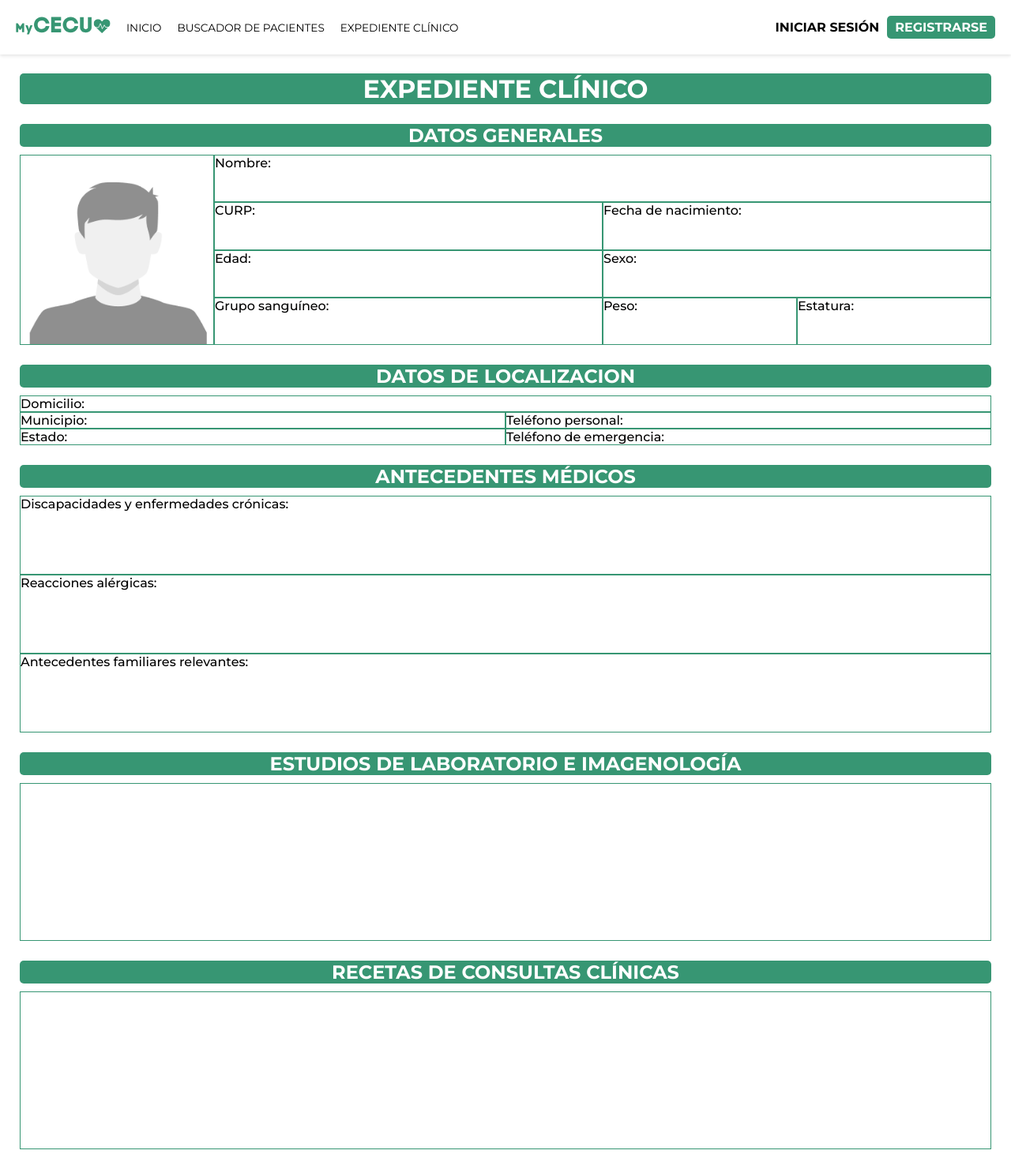
After one commit to carlosmedina03/Proyecto_MyCECU, a PHP site: page /html/expediente-clinico.html in a window 1280 px wide. The commit adds this page. Shown: the whole page at 79% size. Run offline with PHP 8.4, Linux system fonts and the light colour scheme.

Commit message:
Se agrego la pagina web de expediente clinico

```diff
--- a/MyCECU/frontend/css/estilos-consulta.css
+++ b/MyCECU/frontend/css/estilos-consulta.css
@@ -4,7 +4,7 @@ body {
 
 h1 {
     display: block;
-    margin: 50px auto 20px auto;
+    margin: 90px auto 20px auto;
     font-size: 32px;
     font-weight: bold;
     text-align: center;
@@ -41,7 +41,7 @@ form {
 
 .consulta-numero {
     font-size: 14px;
-    color: #666;
+    color: #555555;
 }
 
 label {
@@ -62,7 +62,7 @@ input, textarea {
 
 input[readonly] {
     background-color: #e0e0e0;
-    color: #555;
+    color: #555555;
     cursor: not-allowed;
 }
 
--- /dev/null
+++ b/MyCECU/frontend/css/estilos-expediente.css
@@ -0,0 +1,161 @@
+/*
+* {
+    outline: 1px solid red;
+}
+*/
+
+main {
+    display: flex;
+    flex-direction: column;
+    gap: 25px;
+    padding: 25px;
+
+}
+
+section{
+    display: flex;
+    flex-direction: column;
+    gap: 10px;
+}
+
+h1, h2 {
+    background-color: #379673;
+    color: #FFFFFF;
+    text-align: center;
+    border-radius: 5px;
+}
+
+h1 {
+    font-size: 2rem;
+}
+
+h2 {
+    font-size: 1.5rem;
+}
+
+.datos-generales {
+    display: grid;
+    grid-template-columns: repeat(5, 1fr);
+    grid-template-rows: repeat(4, 1fr);
+    grid-column-gap: 0px;
+    grid-row-gap: 0px;
+
+}
+
+.foto-perfil > img{
+    width: 100%;
+    height: 100%;
+    object-fit: cover;
+    display: block;
+}
+
+.datos-generales > div {
+    border: 1px solid #379673;
+}
+
+div > p:first-child {
+    font-weight: 500;
+}
+
+.foto-perfil {
+    grid-area: 1 / 1 / 5 / 2;
+}
+
+.datos-generales > div:nth-child(2) {
+    grid-area: 1 / 2 / 2 / 6;
+}
+
+.datos-generales > div:nth-child(3) {
+    grid-area: 2 / 2 / 3 / 4;
+}
+
+.datos-generales > div:nth-child(4) {
+    grid-area: 2 / 4 / 3 / 6;
+}
+
+.datos-generales > div:nth-child(5) {
+    grid-area: 3 / 2 / 4 / 4;
+}
+
+.datos-generales > div:nth-child(6) {
+    grid-area: 4 / 2 / 5 / 4;
+}
+
+.datos-generales > div:nth-child(7) {
+    grid-area: 3 / 4 / 4 / 6;
+}
+
+.datos-generales > div:nth-child(8) {
+    grid-area: 4 / 4 / 5 / 5;
+}
+
+.datos-generales > div:nth-child(9) {
+    grid-area: 4 / 5 / 5 / 6;
+}
+
+.datos-localizacion {
+    display: grid;
+    grid-template-columns: repeat(2, 1fr);
+    grid-template-rows: repeat(3, 1fr);
+    grid-column-gap: 0px;
+    grid-row-gap: 0px;
+}
+
+.datos-localizacion > div{
+    border: 1px solid #379673;
+}
+
+.datos-localizacion > div:nth-child(1) {
+    grid-area: 1 / 1 / 2 / 3;
+}
+
+.datos-localizacion > div:nth-child(2) {
+    grid-area: 2 / 1 / 3 / 2;
+}
+
+.datos-localizacion > div:nth-child(3) {
+    grid-area: 2 / 2 / 3 / 3;
+}
+
+.datos-localizacion > div:nth-child(4) {
+    grid-area: 3 / 1 / 4 / 2;
+}
+
+.datos-localizacion > div:nth-child(5) {
+    grid-area: 3 / 2 / 4 / 3;
+}
+
+.antecedentes-medicos {
+    display: grid;
+    grid-template-columns: 1;
+    grid-template-rows: repeat(3, 1fr);
+    grid-column-gap: 0px;
+    grid-row-gap: 0px;
+}
+
+.antecedentes-medicos > div{
+    border: 1px solid #379673;
+    min-height: 100px;
+}
+
+.antecedentes-medicos > div:nth-child(1) {
+    grid-area: 1 / 1 / 2 / 2;
+}
+
+.antecedentes-medicos > div:nth-child(1) {
+    grid-area: 2 / 1 / 3 / 2;
+}
+
+.antecedentes-medicos > div:nth-child(1) {
+    grid-area: 3 / 1 / 4 / 2;
+}
+
+.estudios-laboratorio{
+    border: 1px solid #379673;
+    min-height: 200px;
+}
+
+.recetas-clinicas{
+    border: 1px solid #379673;
+    min-height: 200px;
+}
--- a/MyCECU/frontend/css/estilos-globales.css
+++ b/MyCECU/frontend/css/estilos-globales.css
@@ -31,6 +31,11 @@ body {
 
 .navegacion{
   display: flex;
+  position: fixed;
+  top: 0;
+  left: 0;
+  right: 0;
+  z-index: 1000;
   flex-wrap: wrap;
   align-items: center;
   padding: 20px;
@@ -52,7 +57,7 @@ body {
 }
 
 ul > li > a{
-  font-size: 0.8rem;
+  font-size: 0.85rem;
   text-decoration: none;
   color: #000000;
 }
--- a/MyCECU/frontend/css/estilos-registro.css
+++ b/MyCECU/frontend/css/estilos-registro.css
@@ -51,6 +51,7 @@ input:focus, select:focus{
 form button[type="submit"]{
     align-self: flex-end;
     padding: 20px 35px;
+    margin-bottom: 35px;
     background-color: #379673;
     color: #FFFFFF;
     border-radius: 5px;
--- /dev/null
+++ b/MyCECU/frontend/html/expediente-clinico.html
@@ -0,0 +1,116 @@
+<!-- index.html -->
+<!DOCTYPE html>
+<html lang="es">
+<head>
+    <meta charset="UTF-8">
+    <meta name="viewport" content="width=device-width, initial-scale=1.0">
+    <title>Expediente clínico</title>
+    <link rel="stylesheet" href="../css/estilos-globales.css">
+    <link rel="stylesheet" href="../css/estilos-expediente.css">
+</head>
+<body>
+    <header>
+        <nav class="navegacion">
+            <div class="logo">
+                <img src="../assets/logo-mycecu.svg">
+            </div>
+            <ul class="menu">
+                <li><a href="../html/index.html">INICIO</a></li>
+                <li><a href="../html/buscador-pacientes.html">BUSCADOR DE PACIENTES</a></li>
+                <li><a href="../html/expediente-clinico.html">EXPEDIENTE CLÍNICO</a></li>
+            </ul>
+            <div class="acciones">
+                <a href="iniciar-sesion.html">INICIAR SESIÓN</a>
+                <a href="registro-doctor.html" class="btn-registro">REGISTRARSE</a>
+            </div>
+        </nav>
+    </header>
+    <main>
+        <h1>EXPEDIENTE CLÍNICO</h1>
+        <section>
+            <h2>DATOS GENERALES</h2>
+            <article class="datos-generales">
+                <div class="foto-perfil">
+                    <img src="../assets/placeholder-sin-foto.png">
+                </div>
+                <div>
+                    <p>Nombre: </p>
+                </div>
+                <div>
+                    <p>CURP: </p>
+                </div>
+                <div>
+                    <p>Fecha de nacimiento: </p>
+                </div>
+                <div>
+                    <p>Edad: </p>
+                </div>
+                <div>
+                    <p>Grupo sanguíneo: </p>
+                </div>
+                <div>
+                    <p>Sexo: </p>
+                </div>
+                <div>
+                    <p>Peso: </p>
+                </div>
+                <div>
+                    <p>Estatura: </p>
+                </div>
+            </article>
+        </section>
+
+        <section>
+            <h2>DATOS DE LOCALIZACION</h2>
+            <article class="datos-localizacion">
+                <div>
+                    <p>Domicilio: </p>
+                </div>
+                <div>
+                    <p>Municipio: </p>
+                </div>
+                <div>
+                    <p>Teléfono personal: </p>
+                </div>
+                <div>
+                    <p>Estado: </p>
+                </div>
+                <div>
+                    <p>Teléfono de emergencia: </p>
+                </div>
+            </article>
+        </section>
+
+        <section>
+            <h2>ANTECEDENTES MÉDICOS</h2>
+            <article class="antecedentes-medicos">
+                <div>
+                    <p>Antecedentes familiares relevantes: </p>
+                </div>
+                <div>
+                    <p>Discapacidades y enfermedades crónicas: </p>
+                </div>
+                <div>
+                    <p>Reacciones alérgicas:</p>
+                </div>
+            </article>
+        </section>
+
+        <section>
+            <h2>ESTUDIOS DE LABORATORIO E IMAGENOLOGÍA</h2>
+            <article class="estudios-laboratorio">
+
+            </article>
+        </section>
+
+        <section>
+            <h2>RECETAS DE CONSULTAS CLÍNICAS</h2>
+            <article class="recetas-clinicas">
+
+            </article>
+        </section>
+
+    </main>
+    <script src="../js/menuNavegacion.js"></script>
+</body>
+</html>
--- /dev/null
+++ b/MyCECU/frontend/js/menuNavegacion.js
@@ -0,0 +1,21 @@
+document.addEventListener('DOMContentLoaded', ajustarPadding);
+window.addEventListener('resize', ajustarPadding);
+
+function ajustarPadding() {
+  const nav = document.querySelector('.navegacion');
+  if (!nav) return;
+
+  const navHeight = nav.offsetHeight;
+
+  const bodyChildren = Array.from(document.body.children);
+  const navIndex = bodyChildren.indexOf(nav);
+
+  for (let i = navIndex + 1; i < bodyChildren.length; i++) {
+    const el = bodyChildren[i];
+    const style = getComputedStyle(el);
+    if (style.display !== 'none' && style.visibility !== 'hidden') {
+      el.style.paddingTop = navHeight + 'px';
+      break;
+    }
+  }
+}
```
Also changed, not shown: MyCECU/frontend/html/buscador-pacientes.html (+4 -3 lines), MyCECU/frontend/html/consulta-clinica.html (+17 -1 lines), MyCECU/frontend/html/expediente-clinico-panel-doctor.html (deleted, +0 -14 lines), MyCECU/frontend/html/index.html (+20 -2 lines), MyCECU/frontend/html/iniciar-sesion.html (+19 -2 lines), MyCECU/frontend/html/registro-paciente.html (+17 -0 lines), MyCECU/backend/WEB-INF/web.xml (deleted), 4 other files.
